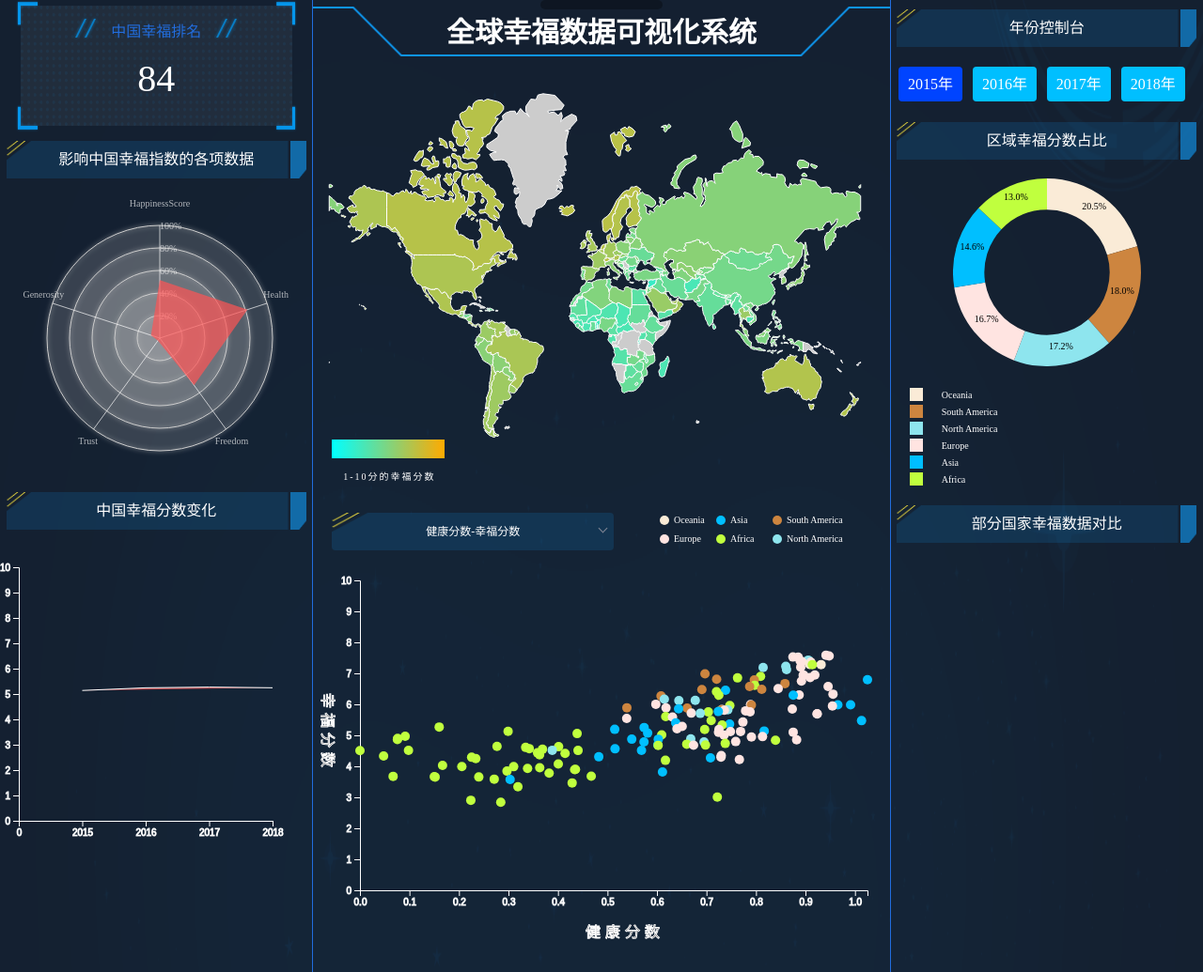
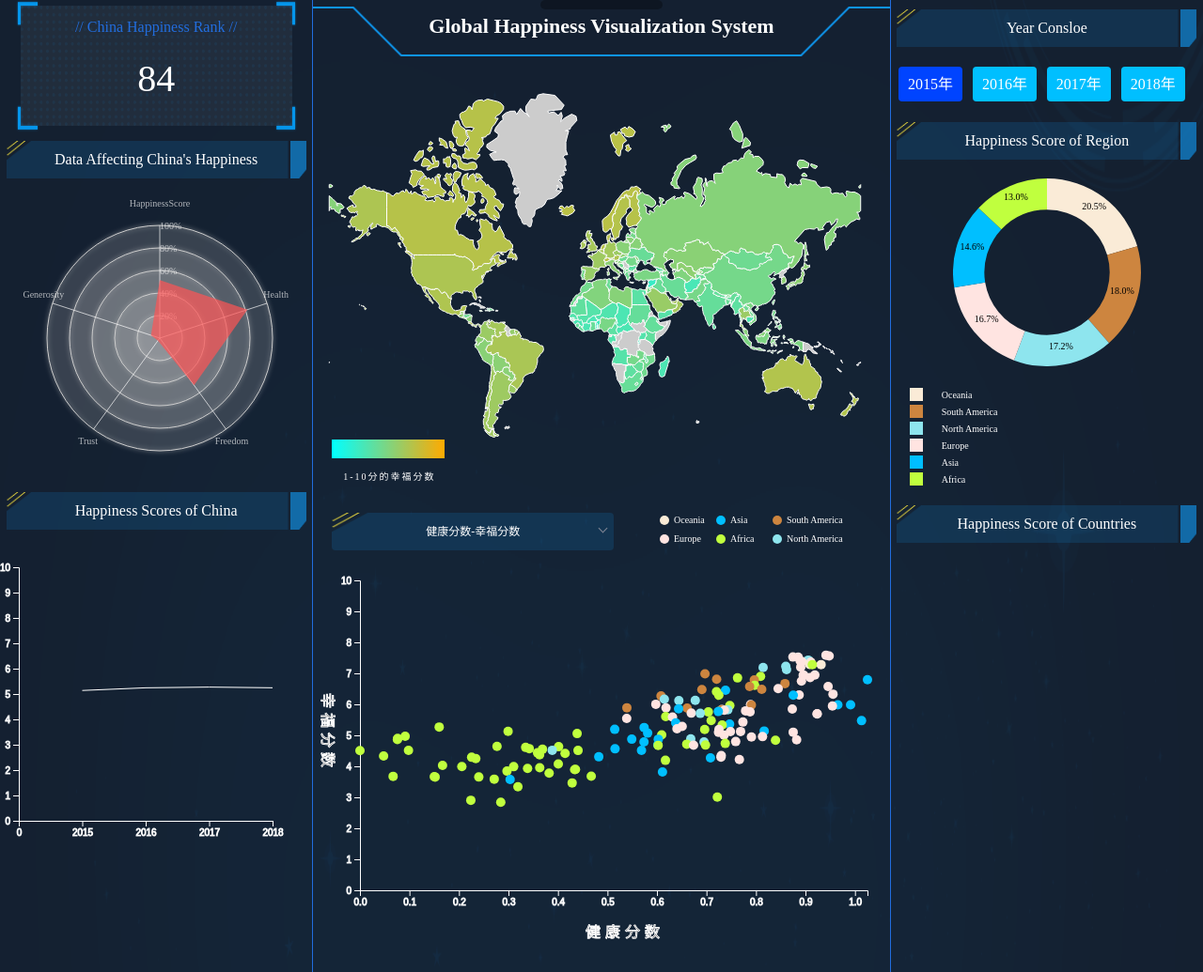
Before and after one commit to lanshushui/D3Happiness, a plain HTML site: page index.html in a window 1280 px wide. Shown: the top 1035 px of the page at 94% size. Drawn offline with Linux system fonts and the light colour scheme.

Commit message:
修改为英文系统

```diff
--- a/css/style.css
+++ b/css/style.css
@@ -51,7 +51,6 @@
 }
 .box-china>.title{
     height: 40px;
-    background: url(../images/title_bg01.png) center center no-repeat;
     text-align: center;
     padding-top: 20px;
     color: #226DDD;
@@ -105,10 +104,10 @@
 .box-center .title{
     width: 100%;
     height: 40px;
-    font-size: 30px;
+    font-size: 22px;
     text-align: center;
     color: white;
-    padding-top: 10px;
+    padding-top: 15px;
     font-weight: 900;
 }
 .global-map{
--- a/index.html
+++ b/index.html
@@ -14,17 +14,17 @@
             <!-- 左边区域-->
             <div class="box-china">
                 <!-- 中国排名区域-->
-                <div class="title">中国幸福排名</div>
+                <div class="title">China Happiness Rank</div>
                 <p></p>
             </div>
             <div class="box-radar">
                 <!-- 中国雷达区域-->
-                <div class="title">影响中国幸福指数的各项数据</div>
+                <div class="title">Data Affecting China's Happiness</div>
                 <div class="svg-radar"></div>
             </div>
             <div class="box-linechart">
                 <!-- 中国幸福数据曲线区域-->
-                <div class="title">中国幸福分数变化</div>
+                <div class="title">Happiness Scores of China</div>
                 <div class="svg-linechart"></div>
             </div>
         </div>
@@ -32,7 +32,7 @@
             <!-- 中间区域-->
             <div class="sys-title">
                 <!-- 主标题-->
-                <div class="title">全球幸福数据可视化系统</div>
+                <div class="title">Global Happiness Visualization System</div>
             </div>
             <div class="global-map">
                 <!-- 地图区域-->
@@ -50,7 +50,7 @@
         <div class="box-right">
             <!-- 右边区域-->
             <div class="box-consloe">
-            	<div class="title">年份控制台</div>
+            	<div class="title">Year Consloe</div>
             	<ul class="year-list">
             		<li ><span class="year select-year" data-value="2015">2015年</span></li>
             		<li ><span class="year" data-value="2016">2016年</span></li>
@@ -60,13 +60,13 @@
             </div>
             <div class="box-pie">
                 <!-- 中国幸福数据曲线区域-->
-                <div class="title">区域幸福分数占比</div>
+                <div class="title">Happiness Score of Region</div>
                 <div class="svg-pie"></div>
                 <div class="piecolortip"></div>
             </div>
             <div class="box-bar">
                 <!-- 中国幸福数据曲线区域-->
-                <div class="title">部分国家幸福数据对比</div>
+                <div class="title">Happiness Score of Countries</div>
                 <div class="svg-bar"></div>
             </div>
         </div>
--- a/js/index.js
+++ b/js/index.js
@@ -12,30 +12,32 @@
   colors['North America'] = '#8EE5EE';
 
   var yearData;
+  var selectCountry = "China";
   loadData();
   initYearConsole();
 
   function initYearConsole() {
       $(".year").click(function() {
-          $(".year").attr("class","year");
-          $(this).attr("class","year select-year");
-          let curYear=$(this).attr("data-value");
-          if(curYear==2015){
-            yearData=csv2015;
-          }else if(curYear==2016){
-             yearData=csv2016;
-          }else if(curYear==2017){
-             yearData=csv2017;
-          }else if(curYear==2018){
-             yearData=csv2018;
+          $(".year").attr("class", "year");
+          $(this).attr("class", "year select-year");
+          let curYear = $(this).attr("data-value");
+          if (curYear == 2015) {
+              yearData = csv2015;
+          } else if (curYear == 2016) {
+              yearData = csv2016;
+          } else if (curYear == 2017) {
+              yearData = csv2017;
+          } else if (curYear == 2018) {
+              yearData = csv2018;
           }
           changYear();
       });
   }
+
   function loadData() {
       d3.csv("data/2015.csv").then(function(data) {
           csv2015 = data;
-          yearData=csv2015;
+          yearData = csv2015;
           if (loadSuccess()) start();
       });
       d3.csv("data/2016.csv").then(function(data) {
@@ -74,23 +76,30 @@
 
   function start() {
       drawMap();
-      initChinaRank();
-      drawChinaRadar();
+      initCountryRank();
+      drawCountryRadar();
       drawLineChart();
       drawPie();
       drawScatterChart(0);
   }
-  function changYear(){
+  //年份控制逻辑函数
+  function changYear() {
       drawMap();
-      initChinaRank();
-      drawChinaRadar();
+      initCountryRank();
+      drawCountryRadar();
       drawPie();
       drawScatterChart(0);
       $(".select-selected-value").text("健康分数-幸福分数");
-      $(".select-item").attr("class","select-item");
-      $(".select-item:first").attr("class","select-item select-item-selected");
+      $(".select-item").attr("class", "select-item");
+      $(".select-item:first").attr("class", "select-item select-item-selected");
       d3.select(".bar-chart").remove();
 
+  }
+
+  function showCountryInfo() {
+      initCountryRank();
+      drawCountryRadar();
+      drawLineChart();
   }
   /*
 
@@ -102,7 +111,7 @@
   **/
   function drawScatterChart(value) {
       function drawColorTip() {
-        d3.select(".box-scatter").select("svg").remove();
+          d3.select(".box-scatter").select("svg").remove();
           let svg = d3.select(".box-scatter")
               .select(".color-tip")
               .append("svg")
@@ -132,21 +141,23 @@
               i = i + 1;
           }
       }
-      function getXAttr(country){
-        if(value==0) return country.Health;
-        else if(value==1) return country.Economy;
-        else if(value==2) return country.Family;
-        else if(value==3) return country.Freedom;
-        else if(value==4) return country.Trust;
-        else if(value==5) return country.Generosity;
+
+      function getXAttr(country) {
+          if (value == 0) return country.Health;
+          else if (value == 1) return country.Economy;
+          else if (value == 2) return country.Family;
+          else if (value == 3) return country.Freedom;
+          else if (value == 4) return country.Trust;
+          else if (value == 5) return country.Generosity;
       }
-      function getXTitle(){
-        if(value==0) return "健康分数";
-        else if(value==1) return "人均GDP分数";
-        else if(value==2) return "家庭满足分数";
-        else if(value==3) return "自由分数";
-        else if(value==4) return "腐败感知分数";
-        else if(value==5) return "慷慨分数";
+
+      function getXTitle() {
+          if (value == 0) return "健康分数";
+          else if (value == 1) return "人均GDP分数";
+          else if (value == 2) return "家庭满足分数";
+          else if (value == 3) return "自由分数";
+          else if (value == 4) return "腐败感知分数";
+          else if (value == 5) return "慷慨分数";
       }
       drawColorTip();
       var width = 600;
@@ -221,7 +232,7 @@
 
               d3.select(".tooltip").style('display', 'block');
               d3.select(".tooltip").html('国家名： ' + d.Country + '<br/>' + '幸福分数为' + d.HappinessScore +
-                  '<br/>' + getXTitle()+'为' + getXAttr(d));
+                  '<br/>' + getXTitle() + '为' + getXAttr(d));
 
               d3.select(this).attr('fill', 'rgba(255,99,71)');
               d3.select(".tooltip").style("left", (d3.event.pageX) + "px")
@@ -338,7 +349,8 @@
   ////////////////////////////////////////////////////////////////////////////////////////////////////////////////////
   //画饼状图
   function drawPie() {
-  d3.select(".svg-pie").select("svg").remove();
+      d3.select(".svg-pie").select("svg").remove();
+
       function Region(country) {
           this.name = country.Region;
           this.avgHappiness = parseFloat(country.HappinessScore);
@@ -455,6 +467,8 @@
 
   //画折线图
   function drawLineChart() {
+      d3.select(".box-linechart").select('.title').text("Happiness Scores of " + selectCountry);
+      var svg = d3.select(".svg-linechart").select("svg").remove();
       var data = [];
 
       var chinadata;
@@ -465,25 +479,25 @@
       data.push(o);
 
       var o = {};
-      chinadata = csv2015.filter(function(value, key) { return value.Country == 'China'; })[0];
+      chinadata = csv2015.filter(function(value, key) { return value.Country == selectCountry; })[0];
       o['x'] = 2015;
       o['y'] = chinadata['HappinessScore'];
       data.push(o);
 
       var o = {};
-      chinadata = csv2016.filter(function(value, key) { return value.Country == 'China'; })[0];
+      chinadata = csv2016.filter(function(value, key) { return value.Country == selectCountry; })[0];
       o['x'] = 2016;
       o['y'] = chinadata['HappinessScore'];
       data.push(o);
 
       var o = {};
-      chinadata = csv2017.filter(function(value, key) { return value.Country == 'China'; })[0];
+      chinadata = csv2017.filter(function(value, key) { return value.Country == selectCountry; })[0];
       o['x'] = 2017;
       o['y'] = chinadata['HappinessScore'];
       data.push(o);
 
       var o = {};
-      chinadata = csv2018.filter(function(value, key) { return value.Country == 'China'; })[0];
+      chinadata = csv2018.filter(function(value, key) { return value.Country == selectCountry; })[0];
       o['x'] = 2018;
       o['y'] = chinadata['HappinessScore'];
       data.push(o);
@@ -554,19 +568,20 @@
                       let x = x0 + xScale(data[i].x);
                       let y = y0 - yScale(data[i].y);
                       path.lineTo(x, y);
+                      path.moveTo(x, y);
                   }
               }
               return path.toString();
           })
-          .style("fill", function(d, i) { return '#ff5555'; })
-          .style("fill-opacity", 0.7);
+          .style("fill", function(d, i) { return '#ff5555'; });
 
   }
   ///////////////////////////////////////////////////////////////////////////////////////////
   ///////////////////////////////////////////////////////////////////////////////////////////////////////////////
   //画雷达
-  function drawChinaRadar() {
-     d3.select(".svg-radar").select("svg").remove();
+  function drawCountryRadar() {
+      d3.select(".box-radar").select('.title').text("Data Affecting " + selectCountry + "'s Happiness");
+      d3.select(".svg-radar").select("svg").remove();
       var radarconfig = {
           width: 320,
           height: 320,
@@ -582,7 +597,7 @@
 
       ////创造数据
       var chinadata = yearData.filter(function(value, key) {
-          return value.Country == 'China'; //只选中国
+          return value.Country == selectCountry; //只选中国
       })[0];
       var data = [];
       var arr = [];
@@ -711,12 +726,14 @@
           .style("fill-opacity", 0.7);
 
   }
-  //显示中国排序
-  function initChinaRank() {
+  //显示国家排序
+  function initCountryRank() {
+      console.log(selectCountry);
+      d3.select(".box-china").select('.title').text("//      " + selectCountry + " Happiness Rank" + "      //");
       for (var i = 0; i < yearData.length; ++i) {
           //获取国家名
           var country = yearData[i].Country;
-          if (country == 'China') {
+          if (country == selectCountry) {
               d3.select(".box-china").select('p').text(yearData[i].HappinessRank);
               break;
           }
@@ -788,6 +805,8 @@
                   return "#ccc";
               }
           })
+          .attr('stroke', 'rgba(255,255,255,1)')
+          .attr('stroke-width', 1)
           .on("mousemove", function(d, i) {
               if (d.properties.happinessScore == 0) return;
 
@@ -808,6 +827,12 @@
 
               d3.select(".tooltip").style('display', 'none');
           })
-          .attr('stroke', 'rgba(255,255,255,1)')
-          .attr('stroke-width', 1);
+          .on("click", function(d, i) {
+              //点击事件
+              if (d.properties.happinessScore == 0) return;
+              selectCountry = d.properties.name;
+              if (selectCountry == "United States of America") selectCountry = "United States";
+              showCountryInfo();
+          });
+
   }
```
